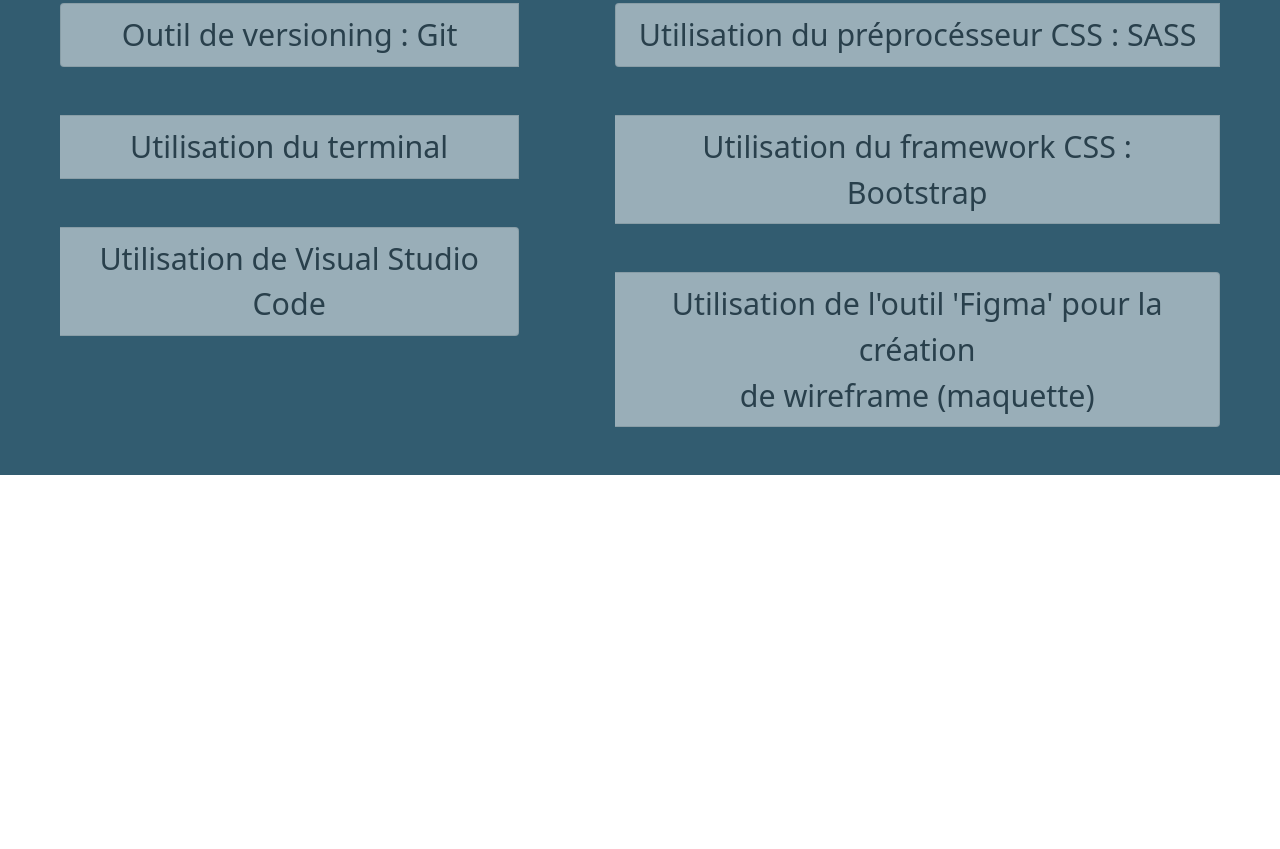
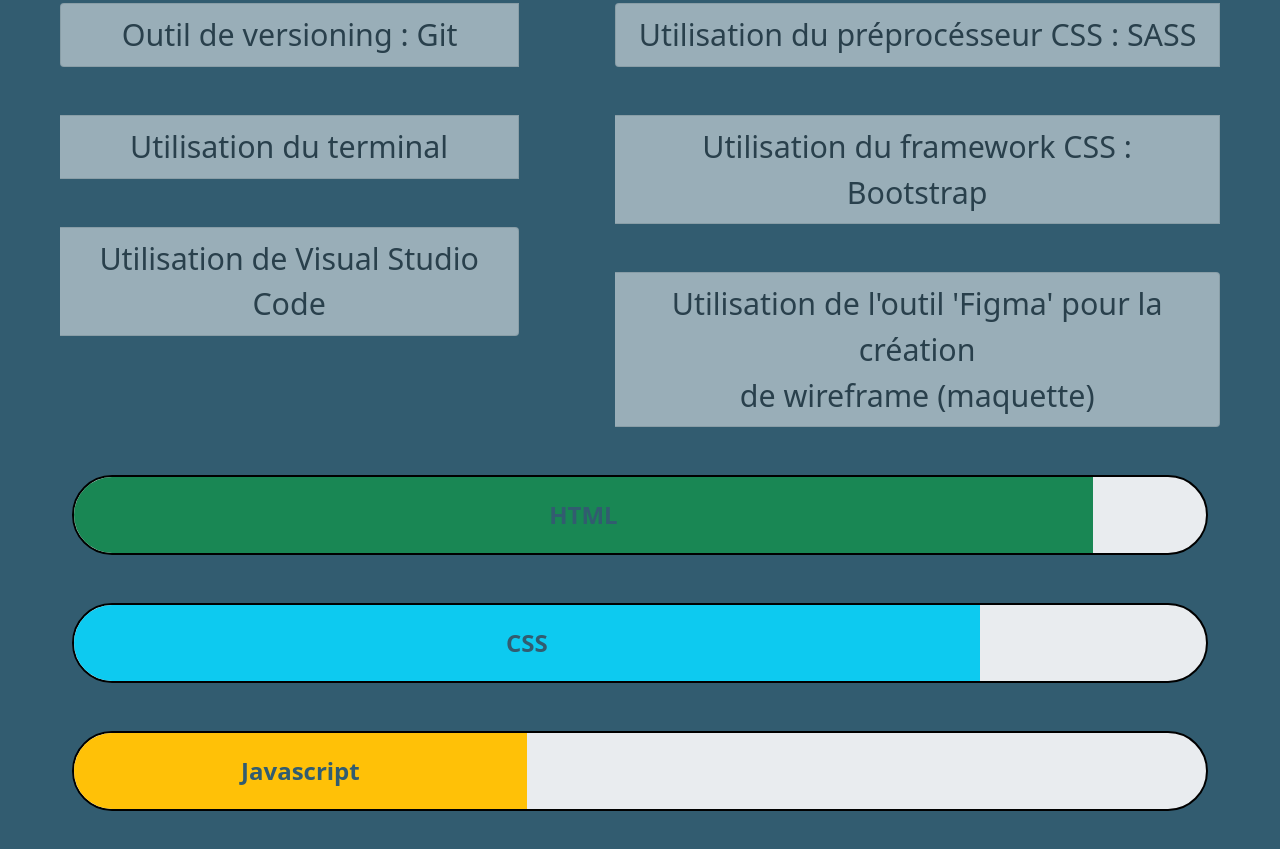
Before and after one commit to belmehd/mon-cv-dev-web-bootstrap5, a plain HTML site: page bootstrapcv.html in a window 1280 px wide. Shown: the part 1973-2822 px from the top of the page. Before the commit the page ends 2448 px from the top, so only its background shows below. Drawn offline with nearby package versions, Linux system fonts and the light colour scheme; a web font is replaced by a local one.

```diff
--- a/bootstrapcv.html
+++ b/bootstrapcv.html
@@ -99,7 +99,7 @@
       </div>
 
       <!--compétences-->
-      <div class="container-fluid" style="background-color: #325c70;">
+      <div class="container-fluid pb-5" style="background-color: #325c70;">
         <p class="h2 text-center" id="ancreb" style="font-size: 4.5rem;">Compétences</p>
         <div class="container-fluid text-center g-0 py-5 d-flex justify-content-around align-items-start" style="font-size: 1.9rem;">
           <ul class="list-group list-group-horizontal d-flex flex-column justify-content-center" style="opacity: 0.5;">
@@ -113,23 +113,59 @@
             <li class="list-group-item mx-5">Utilisation de l'outil 'Figma' pour la création<br> de wireframe (maquette)</li>
           </ul>
         </div>
+
+        <div class="container-fluid d-flex flex-column justify-content-center w-100">
+          <div class="progress mx-5" style="height: 5rem; border: 2px solid black; border-radius: 50px; font-size: 1.5rem;">
+            <div class="progress-bar bg-success" role="progressbar" style="width: 90%; color: #325c70; font-weight: bold;" aria-valuenow="90" aria-valuemin="0" aria-valuemax="100">HTML</div>
+          </div>
+          <div class="progress m-5" style="height: 5rem; border: 2px solid black; border-radius: 50px; font-size: 1.5rem;">
+            <div class="progress-bar bg-info" role="progressbar" style="width: 80%; color: #325c70; font-weight: bold;" aria-valuenow="80" aria-valuemin="0" aria-valuemax="100">CSS</div>
+          </div>
+          <div class="progress mx-5" style="height: 5rem; border: 2px solid black; border-radius: 50px; font-size: 1.5rem;">
+            <div class="progress-bar bg-warning" role="progressbar" style="width: 40%; color: #325c70; font-weight: bold;" aria-valuenow="40" aria-valuemin="0" aria-valuemax="100">Javascript</div>
+          </div>
+        </div>
       </div>
+      <!--Compétences fin-->
 
-
+      <!--Réalisations-->
       <!--
-      <div class="progress">
-        <div class="progress-bar bg-success" role="progressbar" style="width: 25%" aria-valuenow="25" aria-valuemin="0" aria-valuemax="100"></div>
-      </div>
-      <div class="progress">
-        <div class="progress-bar bg-info" role="progressbar" style="width: 50%" aria-valuenow="50" aria-valuemin="0" aria-valuemax="100"></div>
-      </div>
-      <div class="progress">
-        <div class="progress-bar bg-warning" role="progressbar" style="width: 75%" aria-valuenow="75" aria-valuemin="0" aria-valuemax="100"></div>
-      </div>
-      <div class="progress">
-        <div class="progress-bar bg-danger" role="progressbar" style="width: 100%" aria-valuenow="100" aria-valuemin="0" aria-valuemax="100"></div>
+      <div id="carouselExampleIndicators" class="carousel slide" data-ride="carousel">
+        <ol class="carousel-indicators">
+          <li data-target="#carouselExampleIndicators" data-slide-to="0" class="active"></li>
+          <li data-target="#carouselExampleIndicators" data-slide-to="1"></li>
+          <li data-target="#carouselExampleIndicators" data-slide-to="2"></li>
+          <li data-target="#carouselExampleIndicators" data-slide-to="3"></li>
+          <li data-target="#carouselExampleIndicators" data-slide-to="4"></li>
+        </ol>
+        <div class="carousel-inner">
+          <div class="carousel-item active">
+            <img class="d-block w-100" src="img/imgsitebebe.png" alt="First slide">
+          </div>
+          <div class="carousel-item">
+            <img class="d-block w-100" src="img/imgsitereservia.png" alt="Second slide">
+          </div>
+          <div class="carousel-item">
+            <img class="d-block w-100" src="img/imgsitetp.png" alt="Third slide">
+          </div>
+          <div class="carousel-item">
+            <img class="d-block w-100" src="img/site-patisserie.png" alt="Third slide">
+          </div>
+          <div class="carousel-item">
+            <img class="d-block w-100" src="img/imgform.png" alt="Third slide">
+          </div>
+        </div>
+        <a class="carousel-control-prev" href="#carouselExampleIndicators" role="button" data-slide="prev">
+          <span class="carousel-control-prev-icon" aria-hidden="true"></span>
+          <span class="sr-only">Previous</span>
+        </a>
+        <a class="carousel-control-next" href="#carouselExampleIndicators" role="button" data-slide="next">
+          <span class="carousel-control-next-icon" aria-hidden="true"></span>
+          <span class="sr-only">Next</span>
+        </a>
       </div>
       -->
+
 
     <script src="https://cdn.jsdelivr.net/npm/bootstrap@5.1.3/dist/js/bootstrap.bundle.min.js" integrity="sha384-ka7Sk0Gln4gmtz2MlQnikT1wXgYsOg+OMhuP+IlRH9sENBO0LRn5q+8nbTov4+1p" crossorigin="anonymous"></script>
 </body>
```
